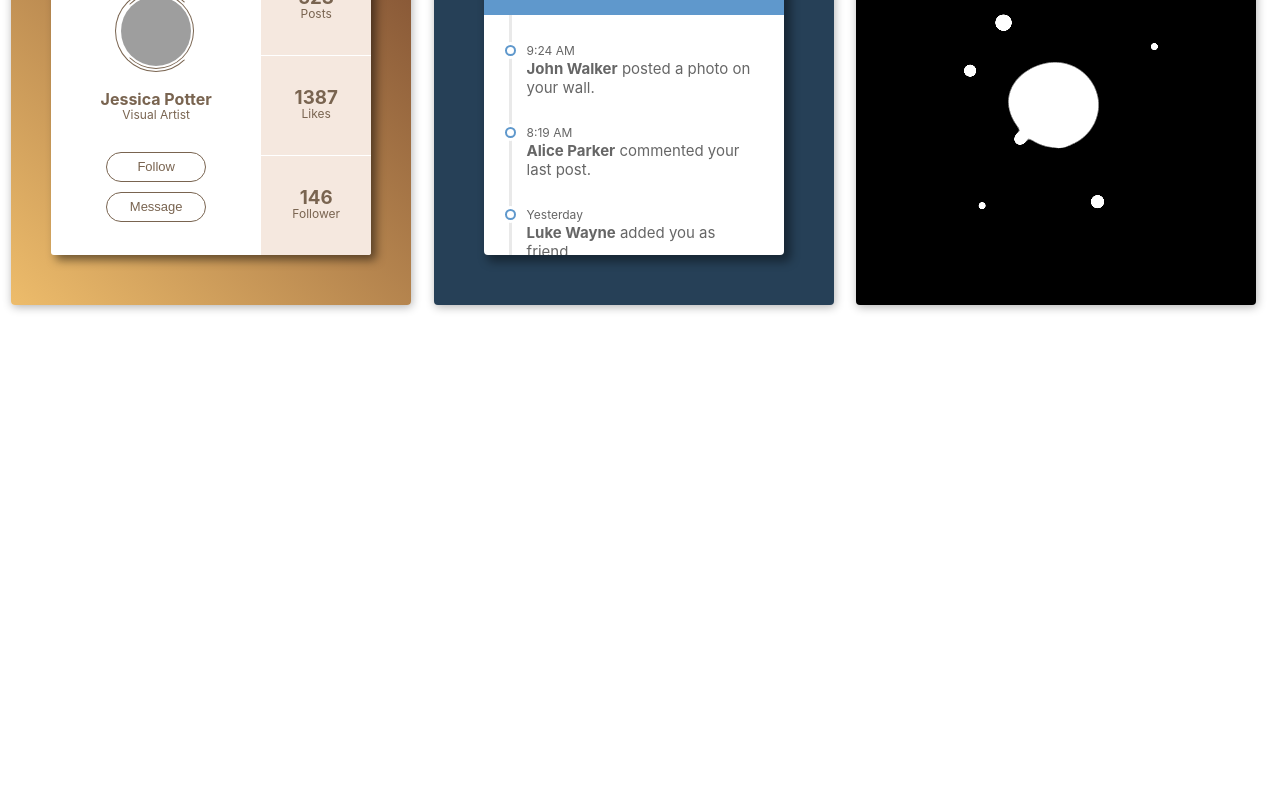
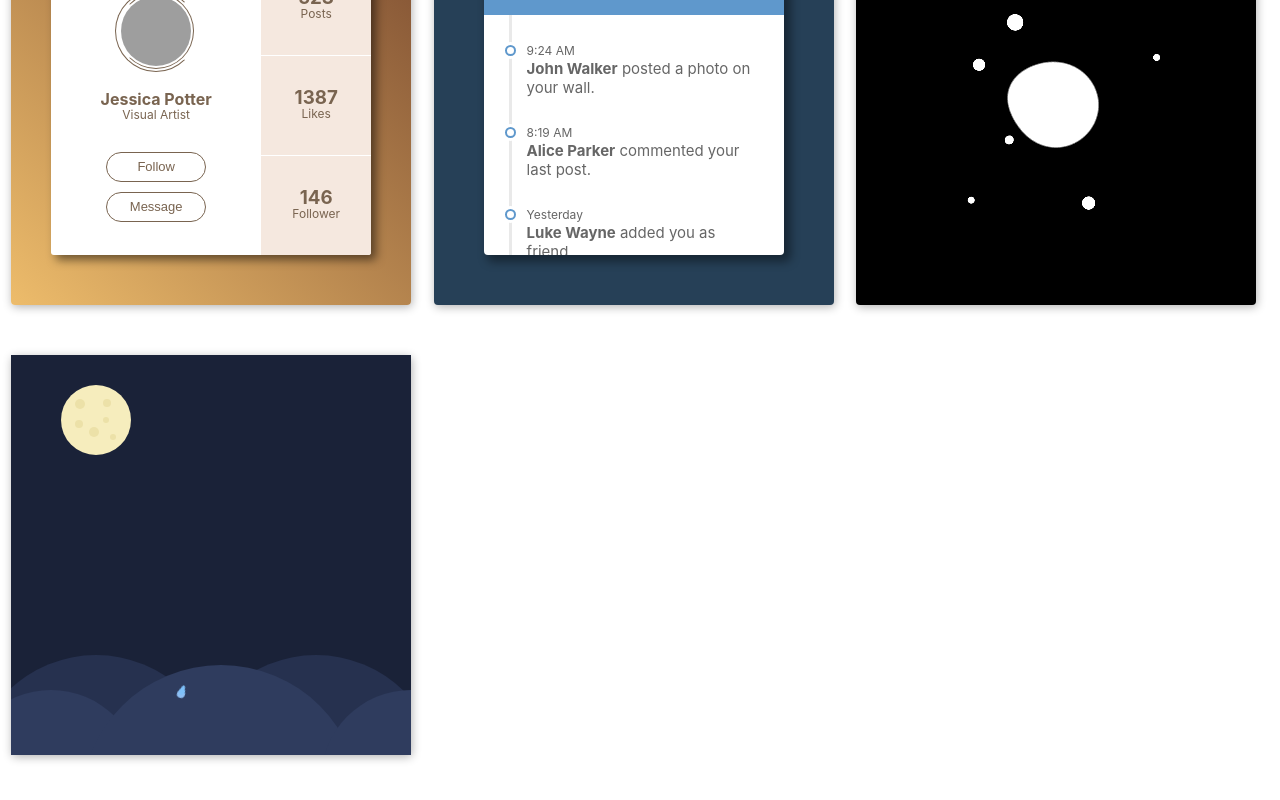
Before and after one commit to lhbooo/100days-css-challenge, a React (Vite) app: page / in a window 1280 px wide. Shown: the part 1034-1834 px from the top of the page. Before the commit the page ends 1389 px from the top, so only its background shows below. Built offline with nearby package versions, Linux system fonts and the light colour scheme; grey boxes are pictures that could not be loaded.

Commit message:
finish: 90% - day10

```diff
--- a/src/App.jsx
+++ b/src/App.jsx
@@ -10,6 +10,7 @@ const Day6 = React.lazy(() => import('./challenge/day6'));
 const Day7 = React.lazy(() => import('./challenge/day7'));
 const Day8 = React.lazy(() => import('./challenge/day8'));
 const Day9 = React.lazy(() => import('./challenge/day9'));
+const Day10 = React.lazy(() => import('./challenge/day10'));
 
 function App() {
   return (
@@ -27,8 +28,9 @@ function App() {
         <Day7></Day7>
         <Day8></Day8>
         <Day9></Day9>
+        <Day10></Day10>
       </main>
-      {/* <iframe height={'500px'} width={'500px'} src='https://cdpn.io/roydigerhund/fullembedgrid/XXOqoG?animations=run&type=embed'/> */}
+      {/* <iframe height={'500px'} width={'500px'} src='https://cdpn.io/roydigerhund/fullembedgrid/MKxgWz?animations=run&type=embed'/> */}
     </div>
   )
 }
--- /dev/null
+++ b/src/challenge/day10/index.jsx
@@ -0,0 +1,33 @@
+import './index.scss';
+
+const Day10 = () => {
+  const cloud = Array.from({length: 5}, (_, i) => i + 1);
+  const raindrop = Array.from({length: 1}, (_, i) => i + 1);
+  return (
+    <div className="frame day10">
+      <div className="view">
+        <div className="moon">
+          <div className="point-1"></div>
+          <div className="point-2"></div>
+          <div className="point-3"></div>
+          <div className="point-4"></div>
+          <div className="point-5"></div>
+          <div className="point-6"></div>
+
+        </div>
+        { cloud.map(index => (
+          <div key={'cloud' + index} className={`cloud-${index}`}></div>
+        ))}
+
+        {
+          raindrop.map( index => (
+            <div key={'raindrop' + index} className={ 'raindrop-' + index }></div>
+          ))
+        }
+
+      </div>
+    </div>
+  )
+}
+
+export default Day10
--- /dev/null
+++ b/src/challenge/day10/index.scss
@@ -0,0 +1,131 @@
+.day10{
+  display: flex;
+  flex-direction: column;
+  .view {
+    position: relative;
+    flex: 1;
+    background-color: #1a2238;
+    overflow: hidden;
+    .moon {
+      width: 70px;
+      height: 70px;
+      border-radius: 50%;
+      background-color: #f6edbd;
+      position: absolute;
+      top: 30px;
+      left: 50px;
+      @mixin point($size, $top, $left) {
+        position: absolute;
+        top: $top;
+        left: $left;
+        width: $size;
+        height: $size;
+        border-radius: 50%;
+        background-color: #ece1a8;
+      }
+      .point-1 { @include point(10px, 20%, 20%); }
+      .point-2 { @include point(6px, 70%, 70%); }
+      .point-3 { @include point(8px, 20%, 60%); }
+      .point-4 { @include point(8px, 50%, 20%); }
+      .point-5 { @include point(6px, 45%, 60%); }
+      .point-6 { @include point(10px, 60%, 40%); }
+      .point-7 { @include point(10px, 30%, 50%); }
+    }
+    .cloud-1 {
+      width: 250px;
+      height: 250px;
+      border-radius: 50%;
+      background-color: #26314f;
+      position: absolute;
+      bottom: -150px;
+      left: -40px;
+    }
+    .cloud-2 {
+      @extend .cloud-1;
+      bottom: -150px;
+      left: unset;
+      right: -30px;
+    }
+    .cloud-3 {
+      @extend .cloud-1;
+      width: 180px;
+      height: 180px;
+      background-color: #2f3c5e;
+      bottom: -115px;
+      left: -50px;
+    }
+    .cloud-4 {
+      @extend .cloud-3;
+      width: 280px;
+      height: 280px;
+      bottom: -190px;
+      left: 70px;
+    }
+    .cloud-5 {
+      @extend .cloud-3;
+      width: 180px;
+      height: 180px;
+      bottom: -115px;
+      left: unset;
+      right: -90px;
+    }
+    @keyframes raindrop {
+      0% {
+        top: 0;
+        left: 50%;
+      }
+      85% {
+        opacity: 1;
+        transform: rotate(20deg) scaleX(1) scaleY(1);
+        top: 99%;
+        left: 40%;
+      }
+      100% {
+        top: 99%;
+        left: 40%;
+        transform: rotate(20deg) scaleX(3) scaleY(0);
+        opacity: 0;
+      }
+    }
+    [class^=raindrop-] {
+      position: absolute;
+      width: 8px;
+      height: 8px;
+      border-radius: 50%;
+      background-color: #8ebff4;
+      transform: rotate(20deg) skewY(-10deg);
+      animation: raindrop 1s linear infinite;
+      animation-fill-mode: both;
+      &::before {
+        position: absolute;
+        content: "";
+        display: block;
+        top: -2px;
+        left: 1px;
+        width: 6px;
+        height: 6px;
+        background: #7FC1F9;
+        border-radius: 3px;
+      }
+      &::after {
+        position: absolute;
+        content: "";
+        display: block;
+        top: -5px;
+        left: 2px;
+        width: 4px;
+        height: 10px;
+        background: #7FC1F9;
+        border-radius: 50%;
+      }
+    }
+    .raindrop-1 {
+
+    }
+
+  }
+  .text-info {
+    background-color: #fff;
+    height: 90px;
+  }
+}
```
